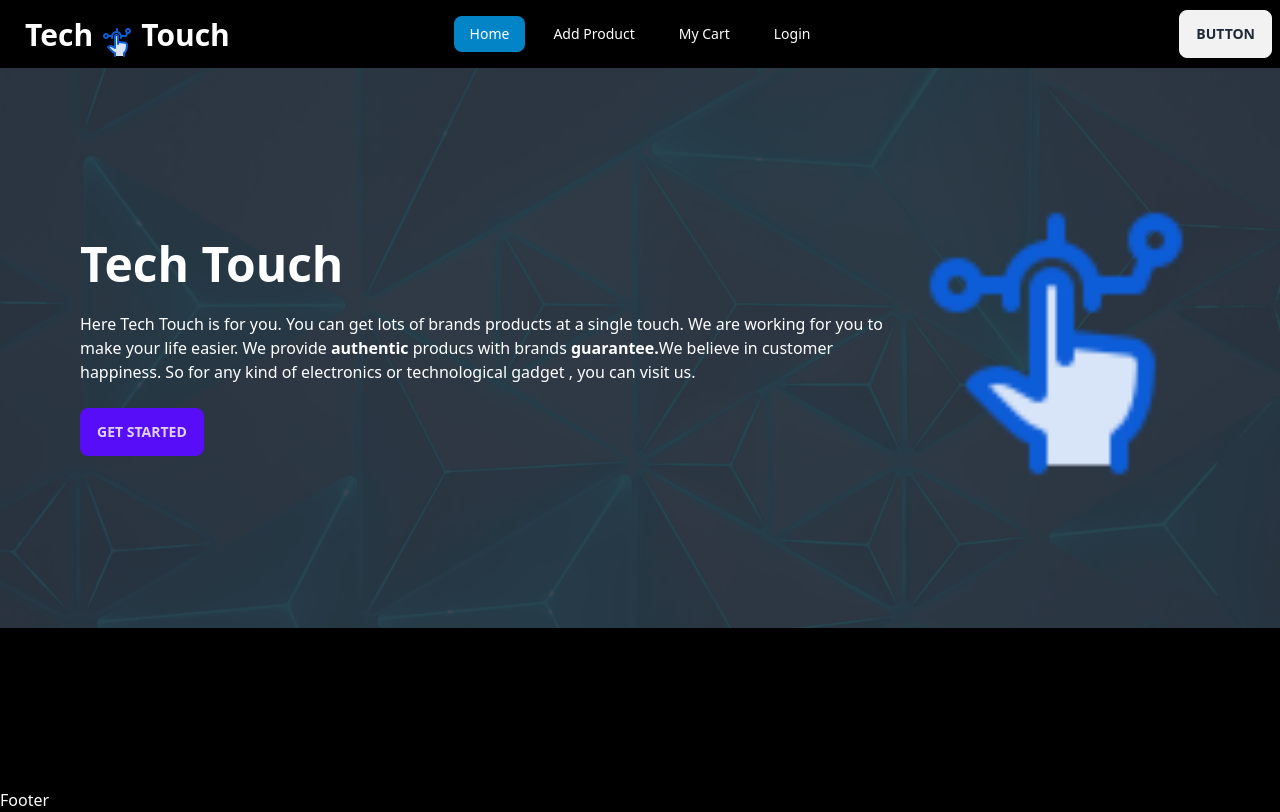
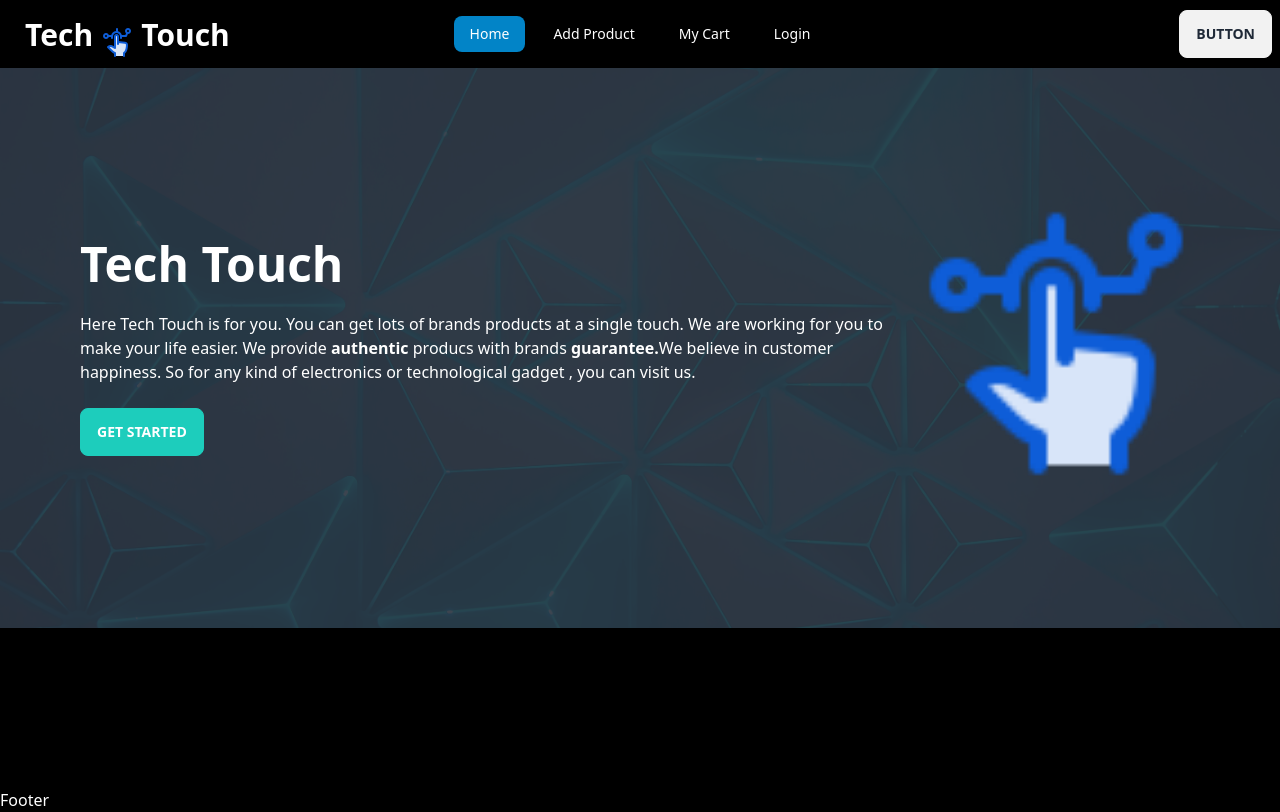
Before and after one commit to rakibaakter/tech-touch-client, a React (Vite) app: page / in a window 1280 px wide. Built offline with nearby package versions, Linux system fonts and the light colour scheme.

Commit message:
created primary button

```diff
--- a/src/components/Header/Banner.jsx
+++ b/src/components/Header/Banner.jsx
@@ -1,5 +1,6 @@
 import banner from "../../assets/images/banner2.jpg";
 import logo2 from "../../assets/images/logo2.png";
+import PrimaryButton from "../PrimaryButton/PrimaryButton";
 
 const Banner = () => {
   return (
@@ -22,22 +23,10 @@ const Banner = () => {
               We believe in customer happiness. So for any kind of electronics
               or technological gadget , you can visit us.
             </p>
-            <button className="btn btn-primary">Get Started</button>
+            <PrimaryButton>Get Started</PrimaryButton>
           </div>
         </div>
       </div>
-
-      {/* <div className="hero-content text-center text-neutral-content">
-        <div className="max-w-md">
-          <h1 className="mb-5 text-5xl font-bold">Hello there</h1>
-          <p className="mb-5">
-            Provident cupiditate voluptatem et in. Quaerat fugiat ut assumenda
-            excepturi exercitationem quasi. In deleniti eaque aut repudiandae et
-            a id nisi.
-          </p>
-          <button className="btn btn-primary">Get Started</button>
-        </div>
-      </div> */}
     </div>
   );
 };
--- a/src/components/PrimaryButton/PrimaryButton.jsx
+++ b/src/components/PrimaryButton/PrimaryButton.jsx
@@ -1,9 +1,9 @@
-const PrimaryButton = () => {
-    return (
-        <div>
-
-        </div>
-    );
+const PrimaryButton = ({ children }) => {
+  return (
+    <div>
+      <button className="btn btn-accent text-white">{children}</button>
+    </div>
+  );
 };
 
 export default PrimaryButton;
```
